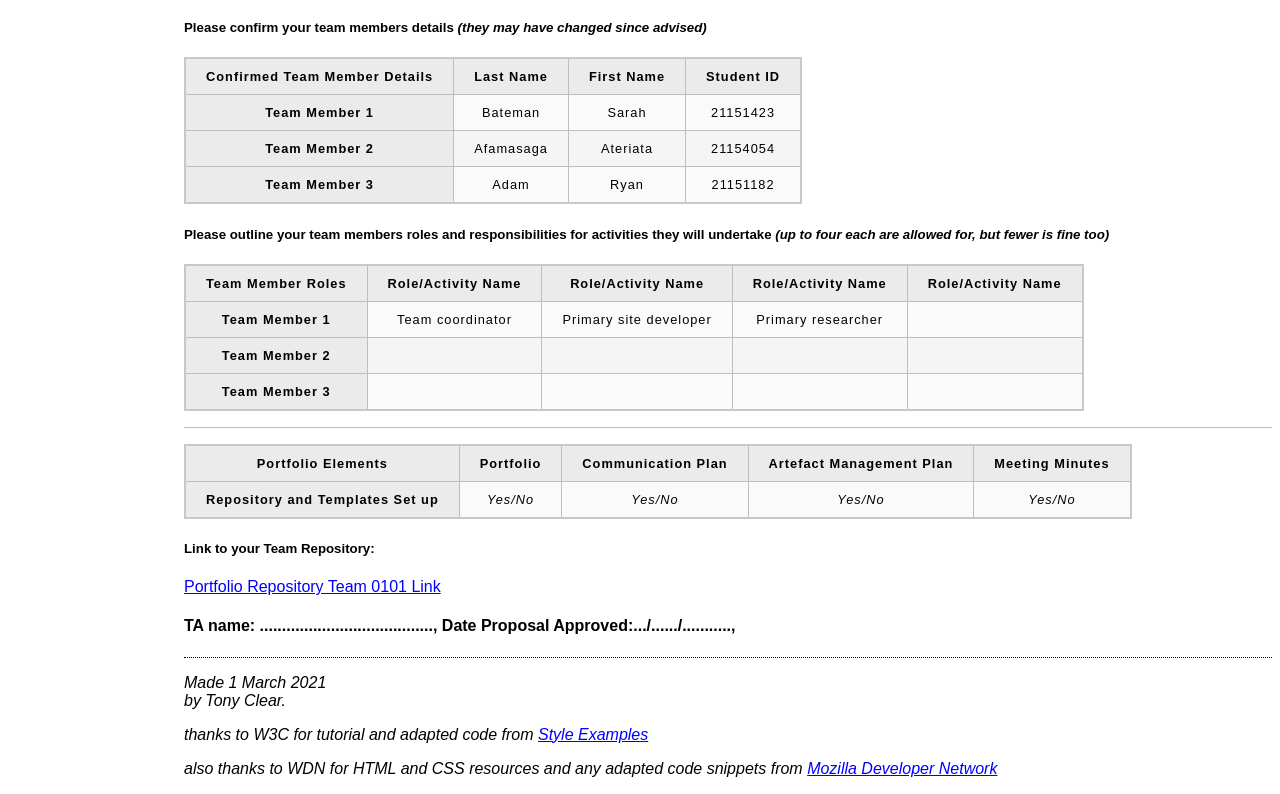
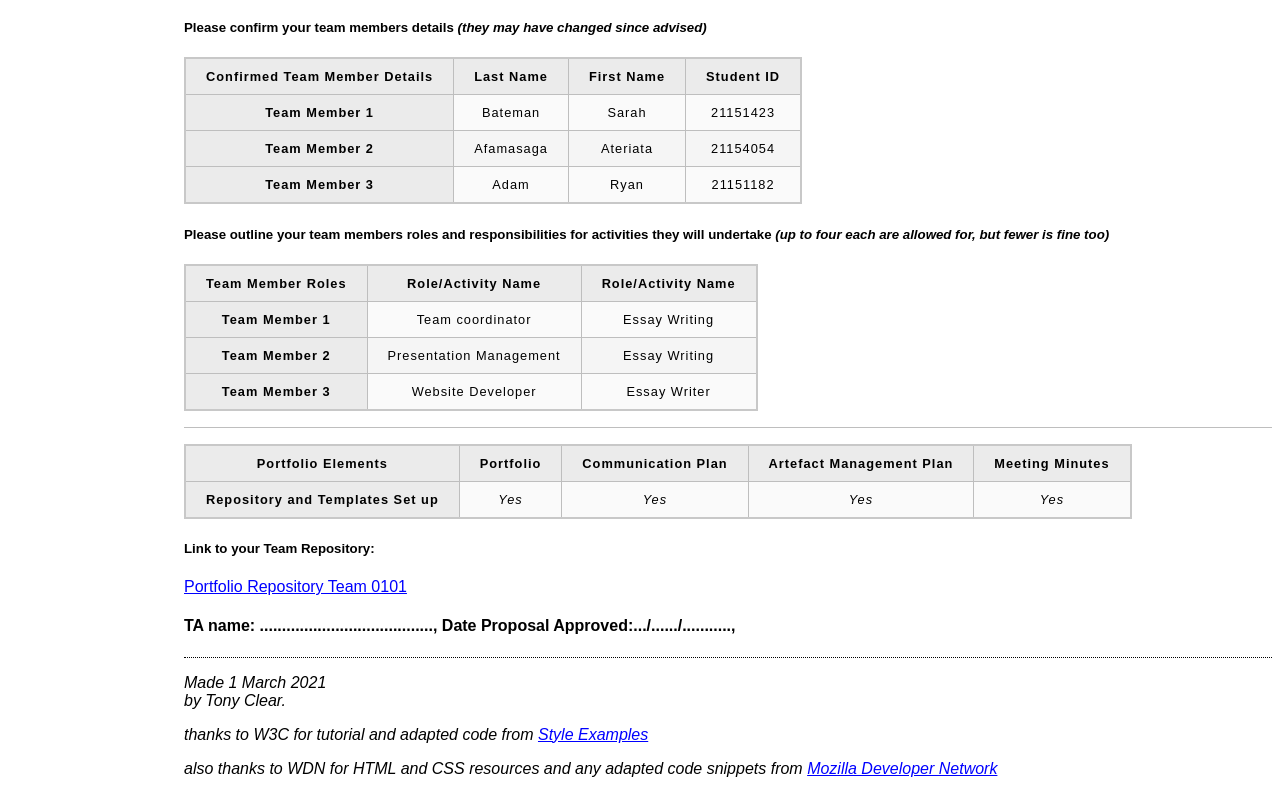
Before and after one commit to Sarah-Bateman/501Group, a plain HTML site: page misc/proposal.html in a window 1280 px wide. Shown: the part 537-1331 px from the top of the page. Drawn offline with Linux system fonts and the light colour scheme.

Commit message:
Completed

```diff
--- a/misc/proposal.html
+++ b/misc/proposal.html
@@ -118,30 +118,24 @@
         <th>Team Member Roles</th>
         <th scope="col" class="role1">Role/Activity Name</th>
         <th scope="col" class="role2">Role/Activity Name</th>
-        <th scope="col" class="role3">Role/Activity Name</th>
-        <th scope="col" class="role4">Role/Activity Name</th>
+
       </tr>
 
       <tr>
         <th scope="row">Team Member 1</th>
         <td>Team coordinator</td>
-        <td>Primary site developer</td>
-        <td>Primary researcher</td>
-        <td></td>
+        <td>Essay Writing</td>
       </tr>
       <tr>
         <th scope="row">Team Member 2</th>
-        <td></td>
-        <td></td>
-        <td></td>
-        <td></td>
+        <td>Presentation Management</td>
+        <td>Essay Writing</td>
+
       </tr>
       <tr>
         <th scope="row">Team Member 3</th>
-        <td></td>
-        <td></td>
-        <td></td>
-        <td></td>
+        <td>Website Developer</td>
+        <td>Essay Writer</td>
       </tr>
     </table>
 
@@ -158,16 +152,16 @@
       </tr>
       <tr>
         <th scope="row">Repository and Templates Set up</th>
-        <td><em>Yes/No</em></td>
-        <td><em>Yes/No</em></td>
-        <td><em>Yes/No</em></td>
-        <td><em>Yes/No</em></td>
+        <td><em>Yes</em></td>
+        <td><em>Yes</em></td>
+        <td><em>Yes</em></td>
+        <td><em>Yes</em></td>
       </tr>
     </table>
 
     <h5>Link to your Team Repository:</h5>
     <a href="https://sarah-bateman.github.io/501Group/index.html"
-      >Portfolio Repository Team 0101 Link</a
+      >Portfolio Repository Team 0101</a
     >
 
     <h4>
```
